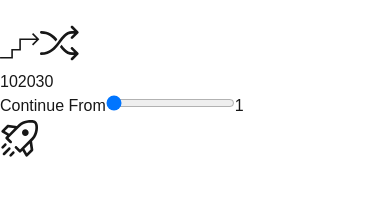
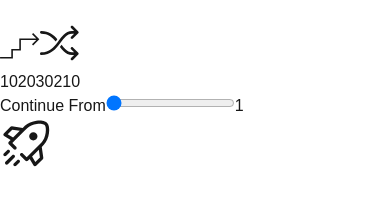
Before and after one commit to Bhdrpkcn/bp-interview, a Next.js app: page / in a window 390 px wide. Shown: the part 136-342 px from the top of the page. Built offline with nearby package versions, Linux system fonts and the light colour scheme.

Commit message:
all qs button added & mobile styling fix

```diff
--- a/src/components/Button.tsx
+++ b/src/components/Button.tsx
@@ -27,7 +27,7 @@ const BUTTON_STYLES = {
   ordered: "h-[60px] w-[60px] bg-gray-200 text-gray-500 transition-all",
   random: "h-[60px] w-[60px] bg-gray-200 text-gray-500 transition-all",
 
-  number: "h-[60px] w-[60px] bg-gray-200 text-gray-500 transition-all",
+  number: "h-[45px] w-[45px] bg-gray-200 text-gray-500 transition-all",
 
   start: "h-[100px] w-[100px] bg-gray-50 text-teal-500 transition-all",
 };
@@ -166,9 +166,9 @@ const BUTTON_ICONS = {
   number: null,
   start: (
     <svg
-      width="40"
-      height="40"
-      viewBox="0 0 15 15"
+      width="50"
+      height="50"
+      viewBox="0 0 14 15"
       fill="none"
       xmlns="http://www.w3.org/2000/svg"
     >
--- a/src/components/Welcome.tsx
+++ b/src/components/Welcome.tsx
@@ -43,7 +43,7 @@ const Welcome: React.FC = () => {
   };
 
   return (
-    <div className="flex flex-col p-4 bg-orange-400 rounded-lg shadow-lg sm:pt-20 pt-4 h-[100vh] text-gray-700">
+    <div className="flex flex-col p-4 bg-orange-400 rounded-lg shadow-lg sm:pt-20 pt-4 h-[70vh] text-gray-700">
       <div className="flex flex-col w-[95%] sm:w-[70%] max-w-[500px] mx-auto items-center px-12 gap-6">
         <h1 className="text-xl font-bold mb-6 mx-auto w-[100%]">Welcome</h1>
 
@@ -73,8 +73,8 @@ const Welcome: React.FC = () => {
           />
         </div>
 
-        <div className="flex justify-between w-[120%]">
-          {[10, 20, 30].map((size) => (
+        <div className="flex justify-between w-[140%]">
+          {[10, 20, 30, totalQuestions].map((size) => (
             <Button
               key={size}
               focus={size === questionCount}
@@ -101,7 +101,7 @@ const Welcome: React.FC = () => {
           </div>
         )}
 
-        <div className="absolute bottom-5 gap-4 sm:scale-100 scale-75 border-2 rounded-full border-orange-400">
+        <div className="absolute bottom-10 gap-4 sm:scale-100 scale-75 border-4 rounded-full border-orange-400">
           <Button role="start" onClick={handleStart} />
         </div>
       </div>
```
